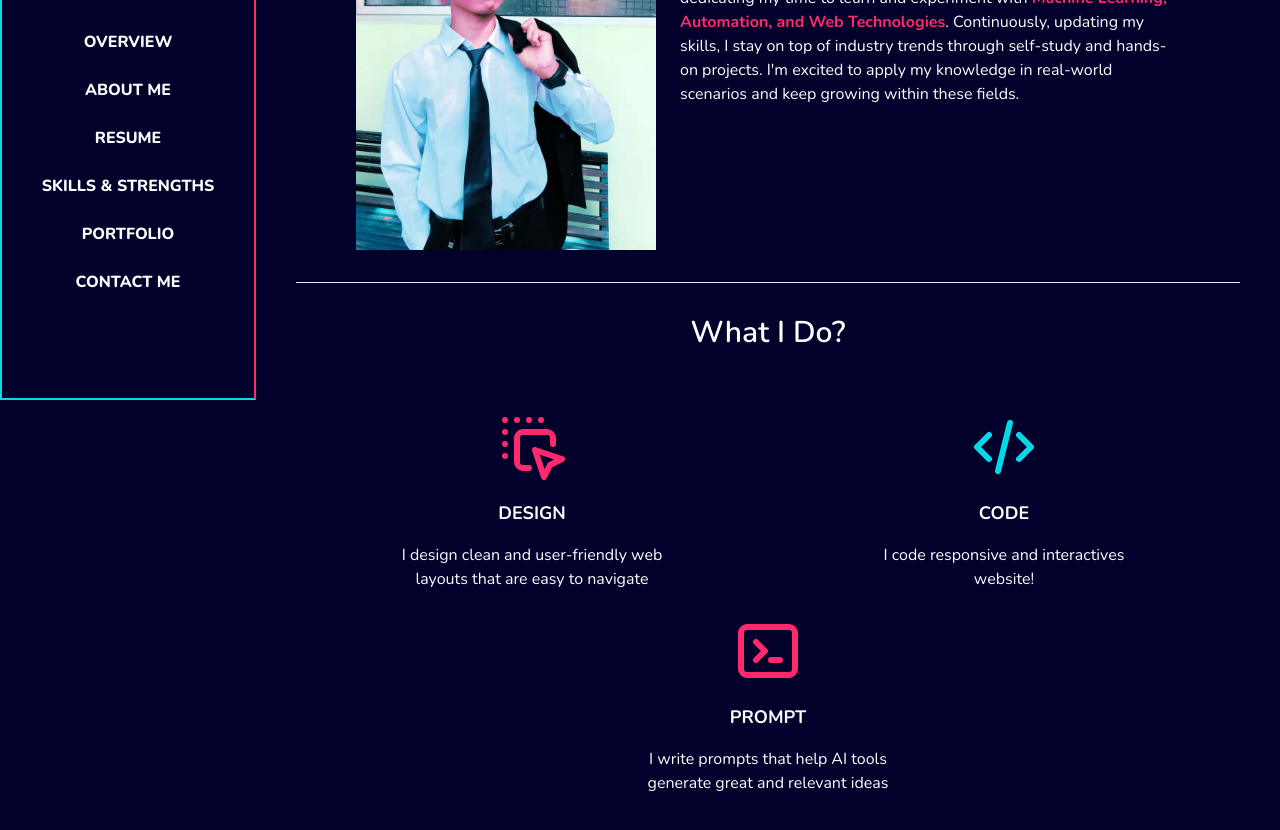
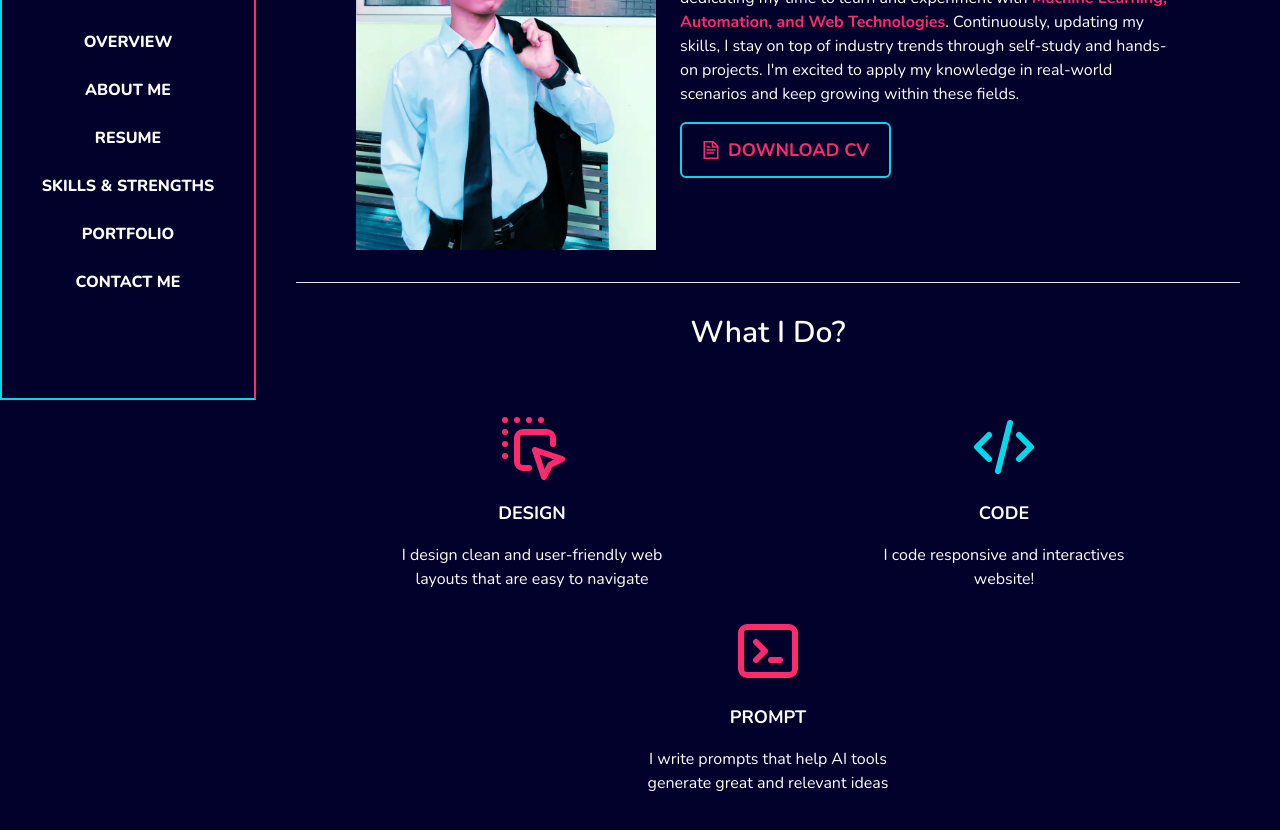
Before and after one commit to raulmaulidhino-dev/raulmaulidhino-portfolio, a React (Vite) app: page / in a window 1280 px wide. Shown: the part 1200-2030 px from the top of the page. Built offline with nearby package versions, Linux system fonts and the light colour scheme.

Commit message:
feat: add DOWNLOAD CV button to the About Me section in order to let HRs see and review my CV

```diff
--- a/src/components/AboutMe.jsx
+++ b/src/components/AboutMe.jsx
@@ -2,6 +2,8 @@ import DoCard from './DoCard.jsx';
 
 import DeveloperPicture from '../assets/developer-picture.webp';
 import DeveloperPicture_fallback from '../assets/developer-picture.jpg';
+
+import { GrDocumentText as CV_Icon } from 'react-icons/gr';
 
 
 import { TbDragDrop as Design, TbCode as Code, TbTerminal2 as Prompt} from 'react-icons/tb';
@@ -33,6 +35,10 @@ export default function AboutMe() {
                             Continuously, updating my skills, I stay on top of industry trends through self-study and hands-on projects.
                             I&apos;m excited to apply my knowledge in real-world scenarios and keep growing within these fields.
                         </p>
+                        <a title="Download My CV" href='/assets/documents/CV/Raul-Ahmad-Maulidhino_CV.pdf' download={true} className="text-lg text-neon-magenta font-bold bg-dark-blue w-fit py-3 px-5 rounded-md border-2 border-neon-cyan mt-4 flex gap-2 items-center hover:shadow-md hover:shadow-neon-cyan">
+                            <CV_Icon size="18" />
+                            <span>DOWNLOAD CV</span>
+                        </a>
                     </div>
                 </section>
                 <hr data-aos="zoom-in" />
```
